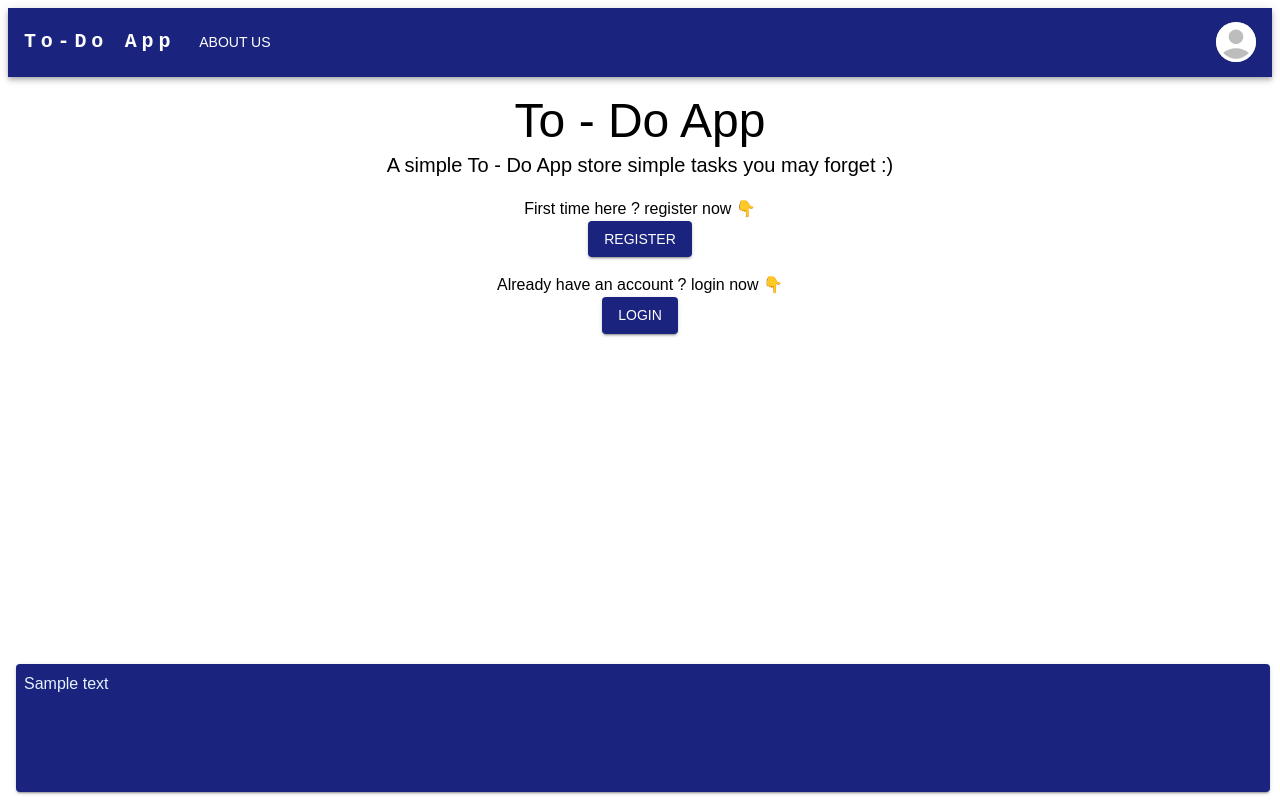
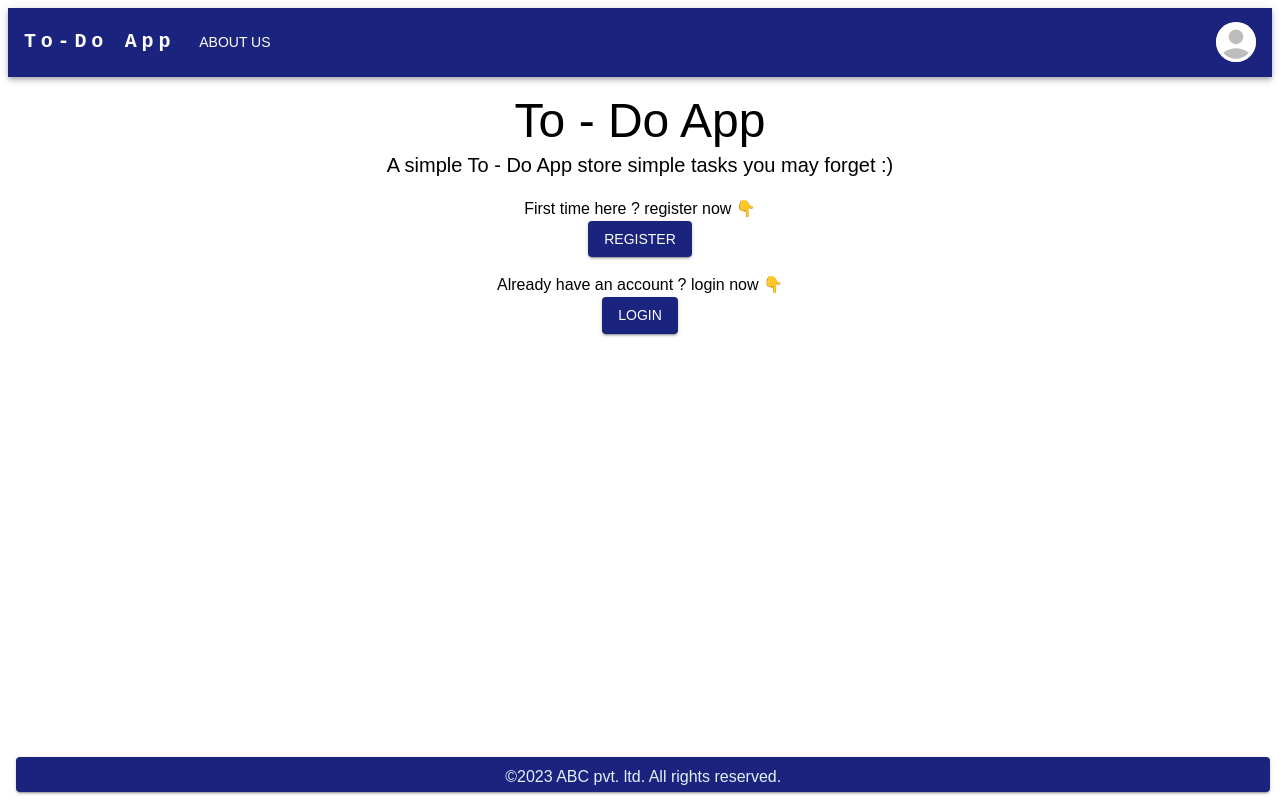
Before and after one commit to Anuja-2000/to-do-app, a Next.js app: page / in a window 1280 px wide. Built offline with nearby package versions, Linux system fonts and the light colour scheme.

Commit message:
added links to sign in,up

```diff
--- a/app/pages/home-page/page.tsx
+++ b/app/pages/home-page/page.tsx
@@ -5,6 +5,7 @@ import Button from '@mui/material/Button';
 import { blue } from '@mui/material/colors';
 import { light } from '@mui/material/styles/createPalette';
 import Image from 'next/image';
+import Link from 'next/link';
 
 export default function HomePage1() {
     return (<>
@@ -25,12 +26,17 @@ export default function HomePage1() {
                     variant='body1' mt={2}>
                     First time here ? register now 👇
                 </Typography>
+                <Link href={"https://to-do-app.auth.us-east-1.amazoncognito.com/signup?client_id=3vkkllodbthh6deppjljnjfpqd&response_type=code&scope=openid&redirect_uri=http%3A%2F%2Flocalhost%3A3000%2Fpages%2Fnotes"}>
                 <Button variant="contained" color="primary">Register</Button>
+                </Link>
                 <Typography
                     variant='body1' mt={2}>
                     Already have an account ? login now 👇
                 </Typography>
+                <Link href={"https://to-do-app.auth.us-east-1.amazoncognito.com/login?client_id=3vkkllodbthh6deppjljnjfpqd&response_type=code&scope=openid&redirect_uri=http%3A%2F%2Flocalhost%3A3000%2Fpages%2Fnotes"}>
                 <Button variant="contained" color="primary">login</Button>
+                </Link>
+
                 <h1></h1>
 
             </center>
@@ -45,7 +51,7 @@ export default function HomePage1() {
                 '& > :not(style)': {
                     m: 1,
                     width: '98%',
-                    height: 128,
+                    height: 35,
                 },
             }}
         >
@@ -56,23 +62,28 @@ export default function HomePage1() {
                     bottom: 0,
                     background: '#1a237e',
                 }}
-            ><Box
+            >
+                <Box
                 sx={{
                     display: 'flex',
                     flexWrap: 'wrap',
                     color: 'primary',
+
                     '& > :not(style)': {
                         m: 1,
-                        width: 128,
-                        height: 128,
+                        width: '100%',
+                        height: 35,
                     },
                 }}
             >
-                    <Typography
+                <Typography
                         variant='body1'
                         color="primary.light"
+                        sx={{
+                            textAlign:'center',
+                        }}
                     >
-                        Sample text
+                       ©2023 ABC pvt. ltd. All rights reserved.
                     </Typography>
                 </Box>
             </Paper>
```
Also changed, not shown: app/pages/notes/page.tsx (added, +9 -0 lines).
